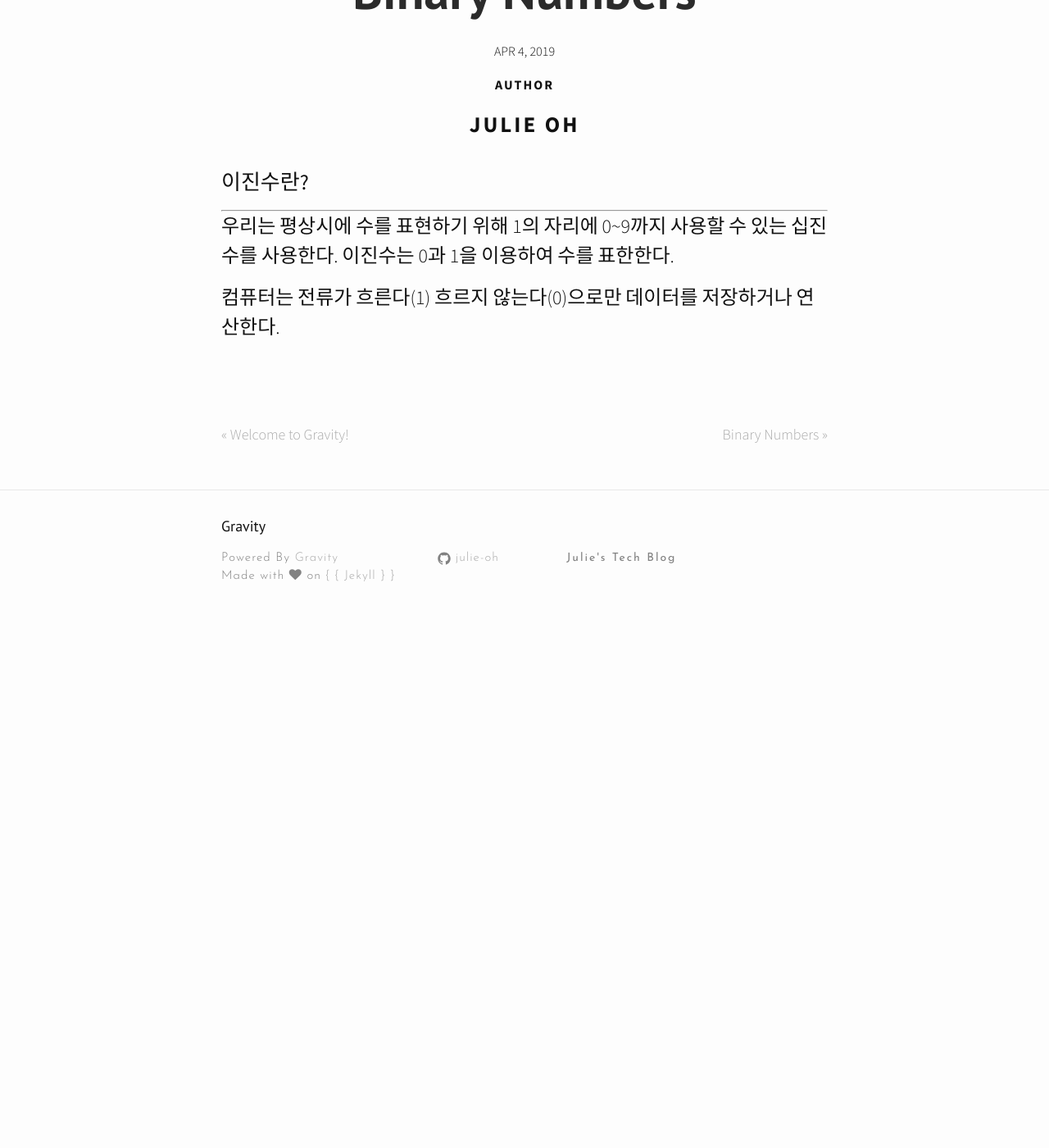
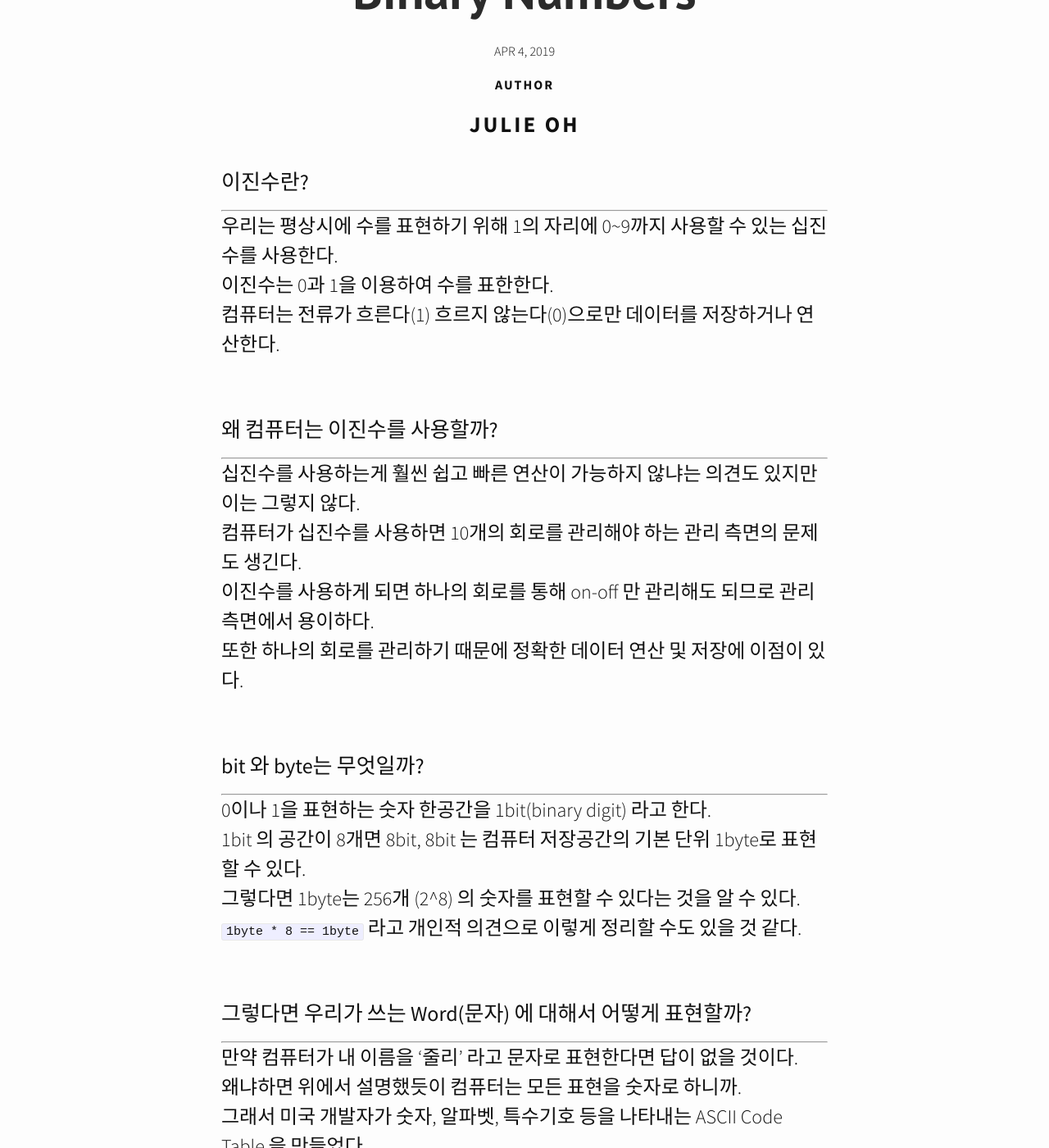
Before and after one commit to julie-oh/julie-oh.github.io, a Jekyll site: the page built from _posts/2019-04-04-binary-numbers-kr.markdown, in a window 1280 px wide and 1400 px high, scrolled down 330 px. Shown: the whole window at 82% size. Built offline with Jekyll 4.4.1, drawn with Linux system fonts in a browser that asks for light colours; nearby versions of some CDN libraries; before the commit the page ends 1105 px from its top, so only the background shows below that; some of the changed text lies outside the part shown.

Commit message:
update contents of Binary Numbers

````diff
--- a/_posts/2016-03-30-welcome-to-jekyll.markdown
+++ b/_posts/2016-03-30-welcome-to-jekyll.markdown
@@ -1,9 +1,10 @@
 ---
+title: example
 layout: post
-title:  "Welcome to Gravity!"
-date:   2016-03-30 19:45:31 +0530
+date: '2016-03-30 23:15:31 +0900'
 categories: jekyll update
 ---
+
 Gravity is an unopinionated theme for Jekyll, the awesome static site generator.
 
 Some General Instructions for Jekyll
--- a/_posts/2019-04-04-binary-numbers-kr.markdown
+++ b/_posts/2019-04-04-binary-numbers-kr.markdown
@@ -14,6 +14,41 @@ author: Julie Oh
 
 
 우리는 평상시에 수를 표현하기 위해 1의 자리에 0~9까지 사용할 수 있는 십진수를 사용한다.
-이진수는 0과 1을 이용하여 수를 표한한다.
+<br>이진수는 0과 1을 이용하여 수를 표한한다.
+<br>컴퓨터는 전류가 흐른다(1) 흐르지 않는다(0)으로만 데이터를 저장하거나 연산한다.
 
-컴퓨터는 전류가 흐른다(1) 흐르지 않는다(0)으로만 데이터를 저장하거나 연산한다.
+<br>
+
+### 왜 컴퓨터는 이진수를 사용할까?
+--------------
+
+십진수를 사용하는게 훨씬 쉽고 빠른 연산이 가능하지 않냐는 의견도 있지만 이는 그렇지 않다.
+<br>컴퓨터가 십진수를 사용하면 10개의 회로를 관리해야 하는 관리 측면의 문제도 생긴다.
+<br>이진수를 사용하게 되면 하나의 회로를 통해 on-off 만 관리해도 되므로 관리 측면에서 용이하다.
+<br>또한 하나의 회로를 관리하기 때문에 정확한 데이터 연산 및 저장에 이점이 있다.
+
+<br>
+
+### bit 와 byte는 무엇일까?
+----------------
+
+0이나 1을 표현하는 숫자 한공간을 1bit(binary digit) 라고 한다.
+<br>1bit 의 공간이 8개면 8bit, 8bit 는 컴퓨터 저장공간의 기본 단위 1byte로 표현할 수 있다.
+<br>그렇다면 1byte는 256개 (2^8) 의 숫자를 표현할 수 있다는 것을 알 수 있다.
+<br>```1byte * 8 == 1byte```  라고 개인적 의견으로 이렇게 정리할 수도 있을 것 같다.
+
+<br>
+
+### 그렇다면 우리가 쓰는 Word(문자) 에 대해서 어떻게 표현할까?
+----------------
+
+만약 컴퓨터가 내 이름을 '줄리' 라고 문자로 표현한다면 답이 없을 것이다.
+<br>왜냐하면 위에서 설명했듯이 컴퓨터는 모든 표현을 숫자로 하니까.
+<br>그래서 미국 개발자가 숫자, 알파벳, 특수기호 등을 나타내는 ASCII Code Table 을 만들었다.
+
+![](http://durofy.com/wp-content/uploads/2012/10/1000px-Ascii_Table-nocolor.svg_-940x654.png)
+
+<br>한 문자당 1byte로 표현할 수 있다. 0번부터 255번까지, 총 256개를 표현할 수 있다. _(2^8 = 256)_
+<br>그런데 테이블을 보면 0번부터 127번까지 총 128개 밖에 없다. 반만 사용한 격이다.
+<br>여러 가지 이유가 있겠지만 대표적 이유로는 그 시절 한 문자열을 표현할 수 있는 공간은 매우 소중하였기 때문에 최소한의 문자만 표현하게끔 설계하였다.
+<br>추후의 확장성을 위해 남겨두었다고 한다.
````
Also changed, not shown: _posts/2016-03-30-science.markdown (deleted, +0 -15 lines), _posts/2016-03-30-science0.markdown (deleted, +0 -14 lines).
